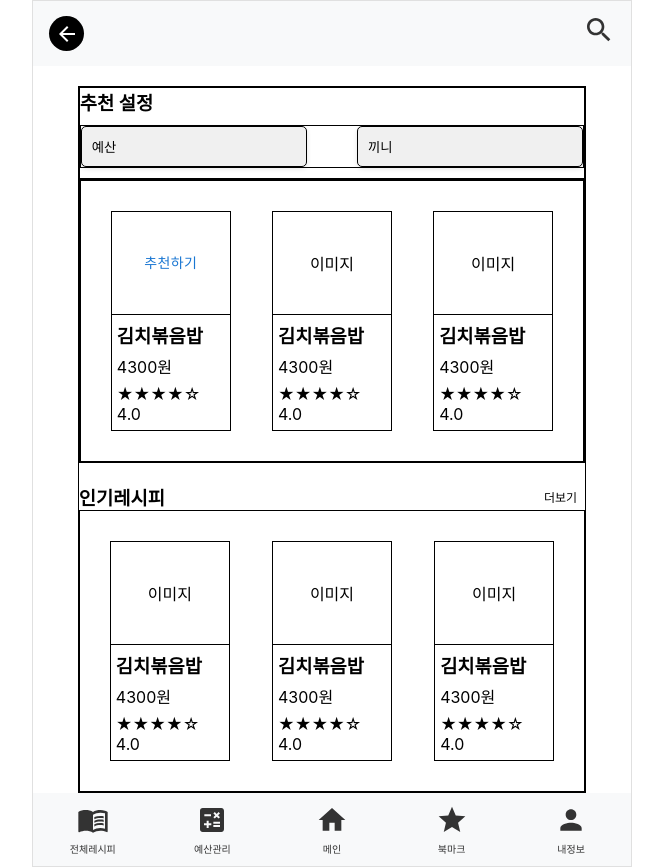
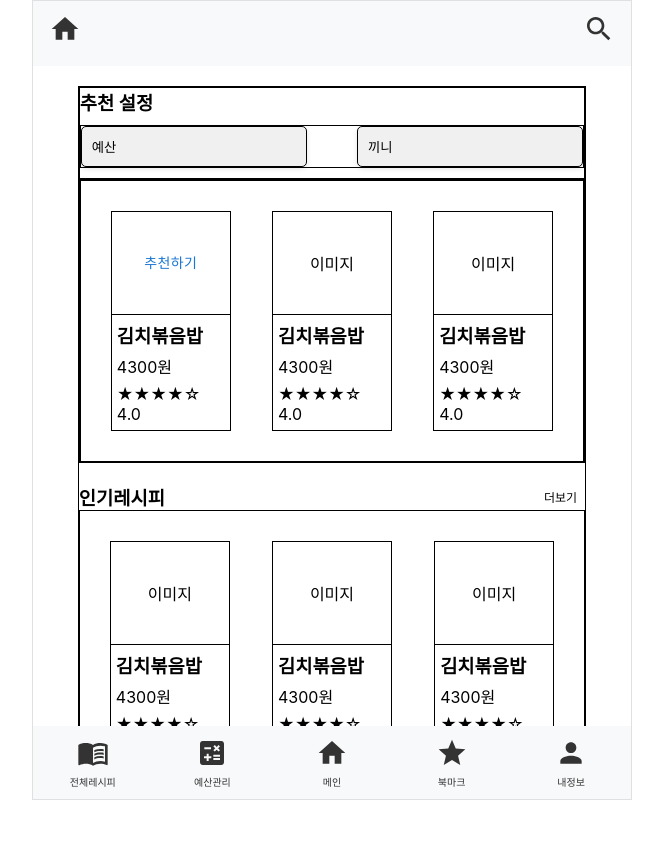
Before and after one commit to devRonPark/costcook-frontend, a React (Create React App) app: page /home in a window 1280 px wide. Shown: the whole page, without its empty margins (308-971 px from the left). After the commit the page ends 800 px from the top, so only its background shows below. Built offline with nearby package versions, Linux system fonts and the light colour scheme.

Commit message:
Feat : 헤더 푸터 고정 및 스크롤 수정

```diff
--- /dev/null
+++ b/src/components/layout/Header/Header.jsx
@@ -0,0 +1,52 @@
+import styled from 'styled-components';
+import HomeIcon from '@mui/icons-material/Home'; // MUI Home 아이콘
+import SearchIcon from '@mui/icons-material/Search'; // MUI Search 아이콘
+import { Link } from 'react-router-dom';
+import BackButton from '../../common/Button/BackButton';
+
+const Header = () => (
+  <HeaderContainer>
+    <IconWrapper>
+      <Link to="/">
+        <HomeIconStyled />
+      </Link>
+    </IconWrapper>
+    <IconWrapper>
+      <Link to="/search">
+        <SearchIconStyled />
+      </Link>
+    </IconWrapper>
+  </HeaderContainer>
+);
+
+export default Header;
+
+const HeaderContainer = styled.header`
+  box-sizing: border-box;
+  height: 65px;
+  width: 100%;
+  padding: 0 16px;
+  display: flex;
+  align-items: center;
+  justify-content: space-between; /* 아이콘과 제목 사이에 공간 분배 */
+  background-color: #f8f9fa;
+`;
+
+const IconWrapper = styled.div`
+  cursor: pointer;
+  font-size: 32px; /* 아이콘 크기 조정 */
+  color: #333; /* 아이콘 색상 */
+  &:hover {
+    color: #007bff; /* 호버 시 색상 변경 */
+  }
+`;
+
+const HomeIconStyled = styled(HomeIcon)`
+  /* 민혁: 아이콘 크기 수정 시, 기본 크기 덮어써야함 (width, height 동작 안함) */
+  font-size: 32px !important;
+`;
+
+const SearchIconStyled = styled(SearchIcon)`
+  /* 민혁: 아이콘 크기 수정 시, 기본 크기 덮어써야함 (width, height 동작 안함) */
+  font-size: 32px !important;
+`;
--- a/src/components/layout/Layout.jsx
+++ b/src/components/layout/Layout.jsx
@@ -1,12 +1,14 @@
 import styled from 'styled-components';
-import Header from './Header';
+import Header from './Header/Header';
 import Main from './Main';
 import Footer from './Footer';
 
 const Layout = ({ children }) => (
   <Container>
     <Header />
-    <Main>{children}</Main>
+    <Content>
+      <Main>{children}</Main>
+    </Content>
     <Footer />
   </Container>
 );
@@ -19,8 +21,17 @@ const Container = styled.div`
   justify-content: space-between;
   align-items: center;
   min-height: 100vh;
+  max-height: 100vh;
   max-width: 600px;
   width: 100%;
   margin: 0 auto;
   border: 1px solid rgb(224, 224, 224);
 `;
+
+const Content = styled.div`
+  height: calc(100vh - 138px);
+  display: flex;
+  flex-direction: column;
+  width: 100%;
+  overflow-y: auto; /* 세로 스크롤 추가 */
+`;
--- a/src/components/layout/Main.jsx
+++ b/src/components/layout/Main.jsx
@@ -15,21 +15,22 @@ const MainContainer = styled.main`
   flex-direction: column;
   row-gap: 20px;
   align-items: center;
-  justify-content: center;
+  justify-content: flex-start; /* 조정: 중앙 정렬이 아닌 시작점 정렬 */
   background-color: #fff;
+  overflow-y: scroll; /* 세로 스크롤을 추가 */
+
+  /* 스크롤바 숨기기 */
+  &::-webkit-scrollbar {
+    display: none; /* 웹킷 기반 브라우저에서 스크롤바 숨김 */
+  }
 `;
 
 const SubContainer = styled.div`
   flex: 1;
   display: flex;
   width: 85%;
-  margin-top: 20px;
+  margin: 20px;
   flex-direction: column;
-  /* justify-content: space-between; */
   align-items: center;
   border: 1px solid black;
 `;
-
-const LeftText = styled.h2`
-  text-align: left;
-`;
```
Also changed, not shown: public/index.html (+4 -4 lines).
